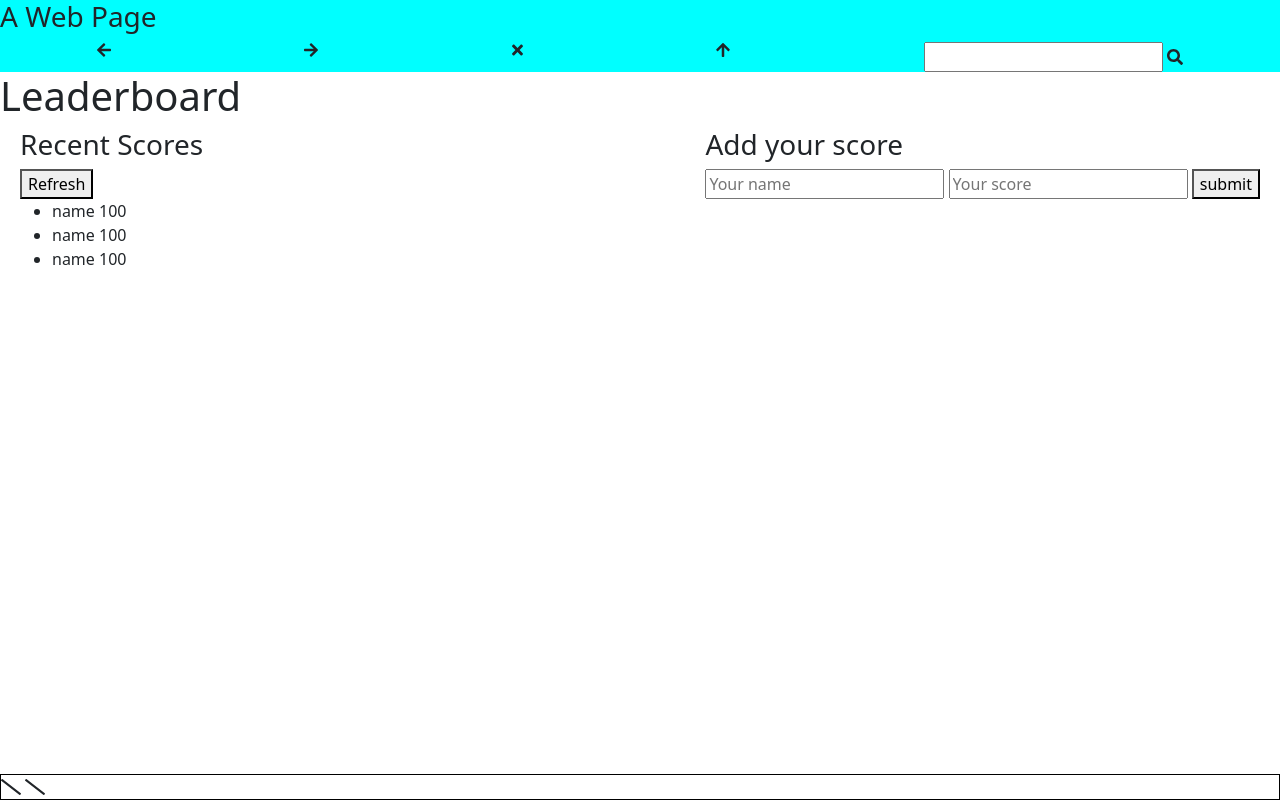
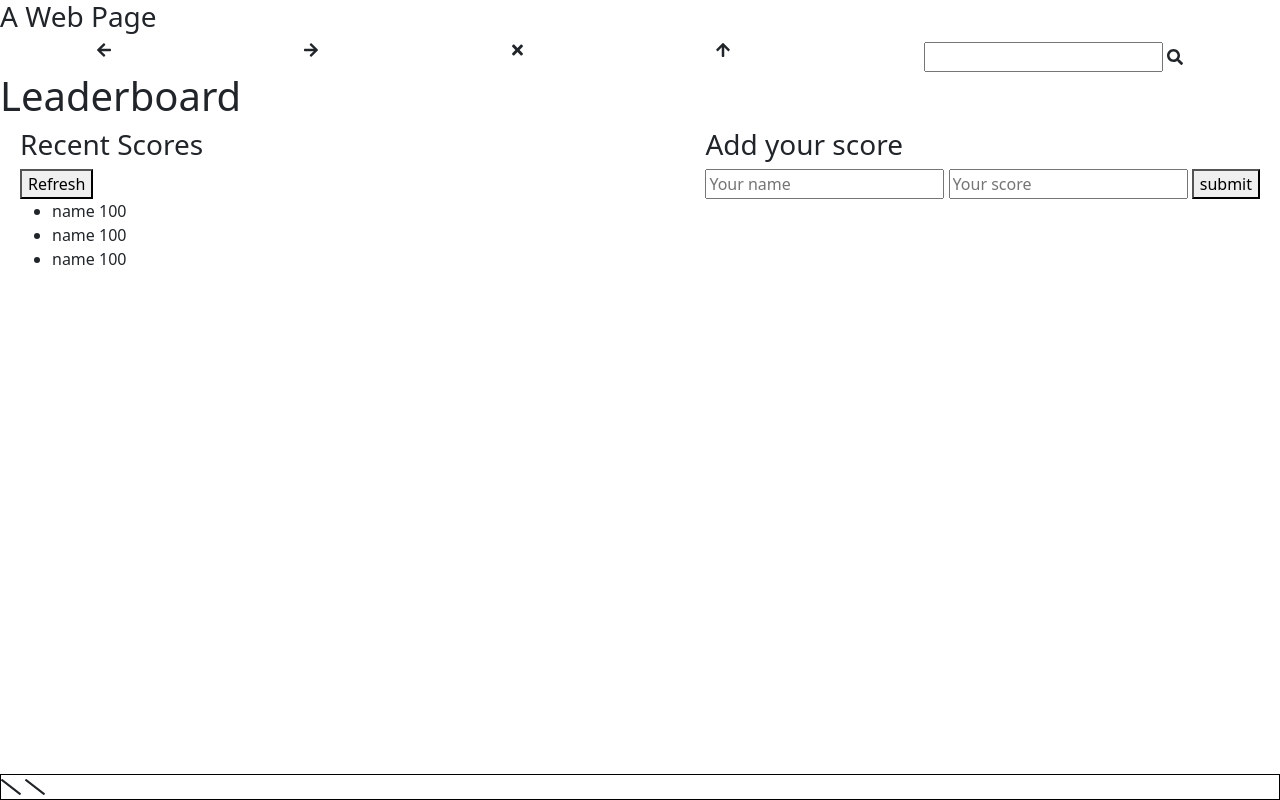
Before and after one commit to Jmagero/leaderboard-app, a website built with webpack: page src/index.html in a window 1280 px wide. Built offline with nearby package versions, Linux system fonts and the light colour scheme.

Commit message:
Remove background color

```diff
--- a/src/style.css
+++ b/src/style.css
@@ -1,7 +1,3 @@
-nav {
-  background-color: aqua;
-}
-
 .icons {
   display: flex;
   justify-content: space-around;
```
